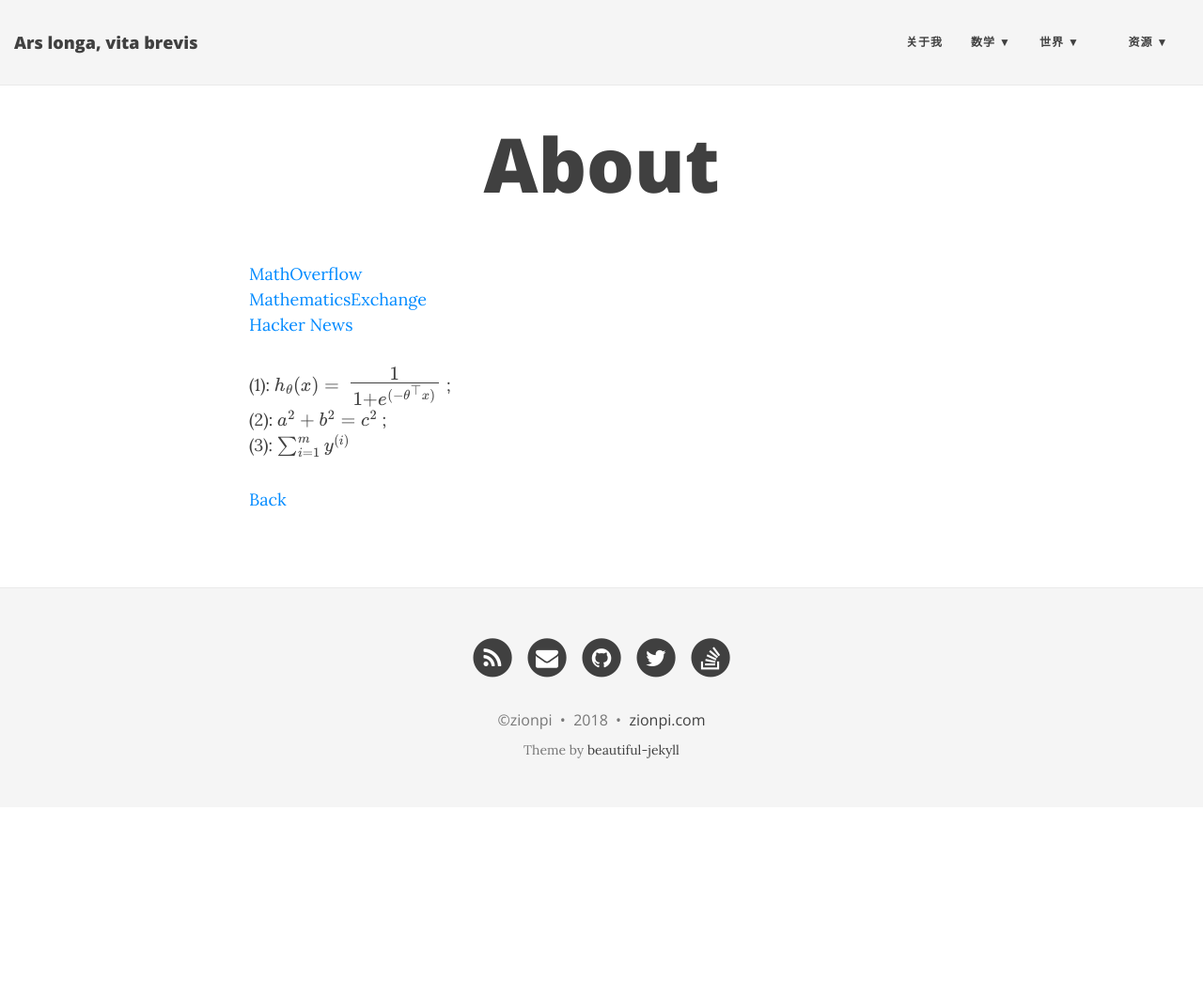
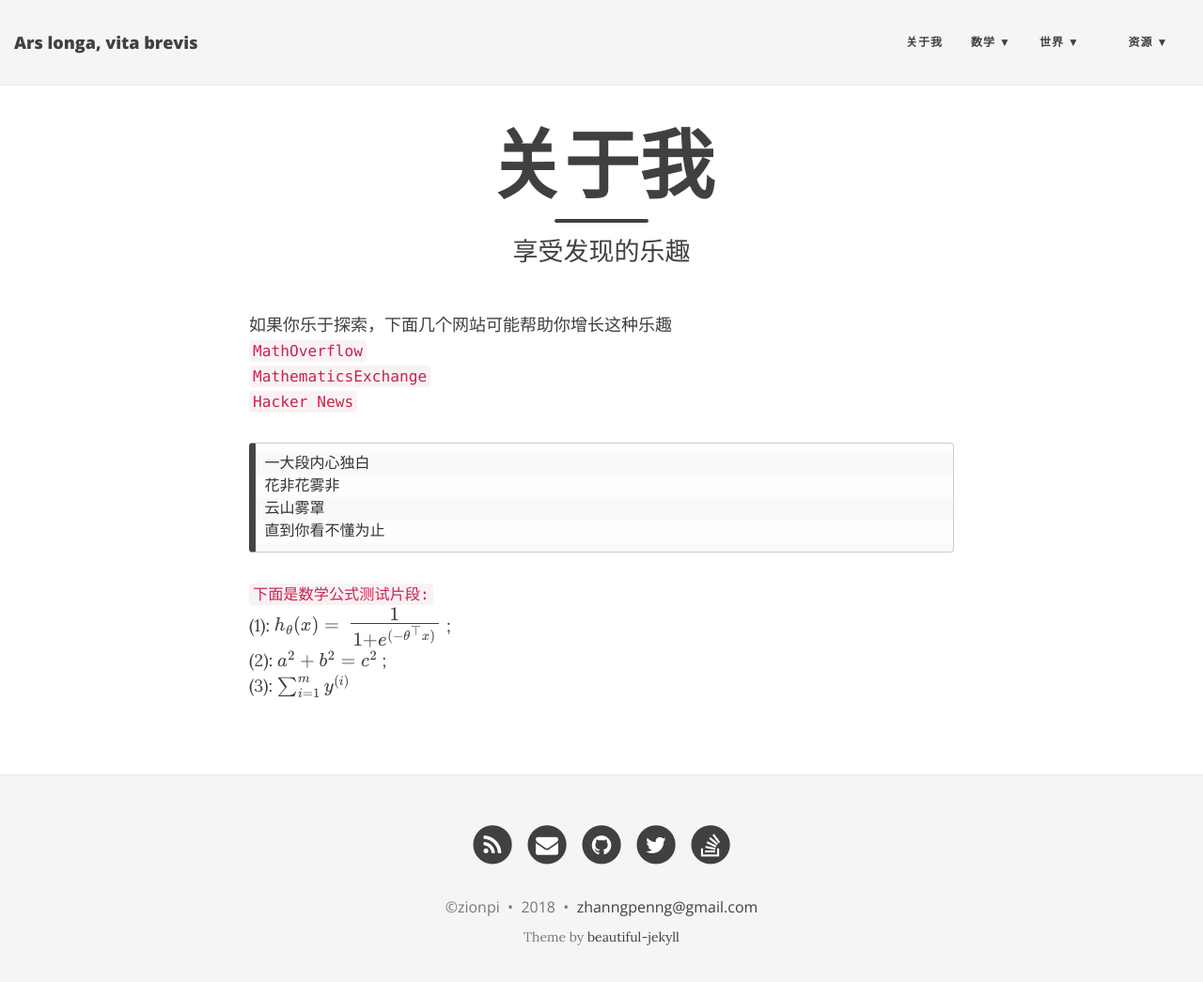
Before and after one commit to ZionPi/zionpi.github.io, a Jekyll site: the page built from about.md, in a window 1280 px wide and 1058 px high. Shown: the top 1045 px of the window at 94% size. Built offline with Jekyll 4.4.1, drawn with Linux system fonts in a browser that asks for light colours; nearby versions of some CDN libraries; formulas are drawn with MathJax 3.

````diff
--- a/_config.yml
+++ b/_config.yml
@@ -43,16 +43,14 @@
 
 # List of links in the navigation bar
 navbar-links:
-  关于我: "aboutme"
+  关于我: "about"
   数学:
     - 历史: "https://fivebooks.com/best-books/history-mathematics-robin-wilson/"
     - 应用: "https://fivebooks.com/best-books/nicholas-higham-applied-mathematics/"
   世界:
     - 方式: "https://fivebooks.com/best-books/venkatesh-rao-how-world-works/"
   资源:
-    - Beautiful Jekyll: "http://deanattali.com/beautiful-jekyll/"
     - Learn markdown: "http://www.markdowntutorial.com/"
-    - GitHub Pages: "https://pages.github.com/"
   #主页: "http://zionpi.com"
 
 # Image to show in the navigation bar - image must be a square (width = height)
@@ -125,7 +123,7 @@
 
 # How to display the link to the website in the footer
 # Remove this if you don't want a link in the footer
-url-pretty: "zionpi.com"  # eg. "deanattali.com/beautiful-jekyll"
+url-pretty: "zhanngpenng@gmail.com"  # eg. "deanattali.com/beautiful-jekyll"
 
 # --- Web Statistics Section --- #
 
--- a/about.md
+++ b/about.md
@@ -1,14 +1,24 @@
 ---
 layout: page
-title: About
+title: 关于我
+subtitle: 享受发现的乐趣
 ---
 
-[MathOverflow](https://mathoverflow.net/)<br/>
-[MathematicsExchange](https://math.stackexchange.com/)<br/>
-[Hacker News](https://news.ycombinator.com/)<br/>
 
+ 如果你乐于探索，下面几个网站可能帮助你增长这种乐趣
+[`MathOverflow`](https://mathoverflow.net/)
+[`MathematicsExchange`](https://math.stackexchange.com/)
+[`Hacker News`](https://news.ycombinator.com/)
+
+
+```
+一大段内心独白
+花非花雾非
+云山雾罩
+直到你看不懂为止
+```
+
+ `下面是数学公式测试片段:`
  (1): $h_\theta(x) = \Large\frac{1}{1 + \mathcal{e}^{(-\theta^\top x)}}$ ; <br/>
  (2): $a^2 + b^2 = c^2$ ; <br/>
  (3): $\sum_{i=1}^m y^{(i)}$<br/>
-
-[Back]({{ site.url }}/)
````
Also changed, not shown: index.html (+5 -2 lines), img/Billy-Goat-Trail.jpg (added), img/fractal.jpg (added), img/interstellar.png (added), img/yoga.png (added).
